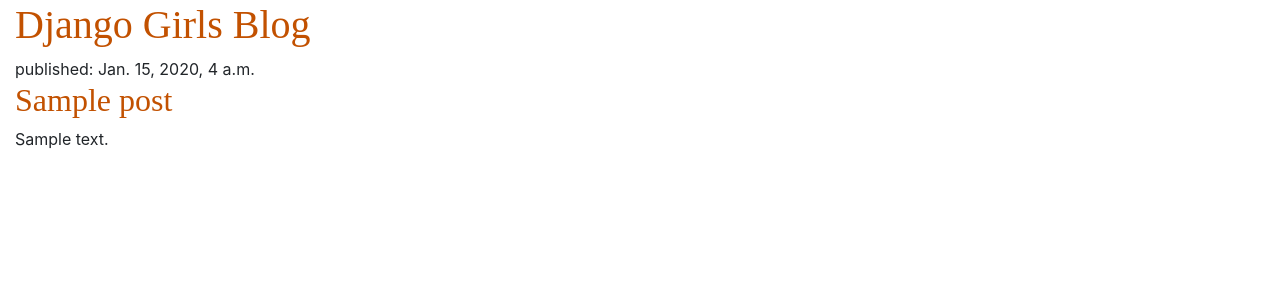
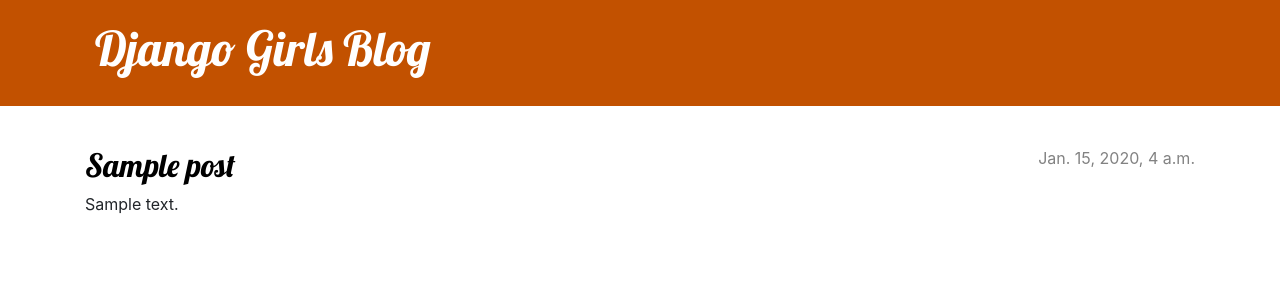
Before and after one commit to PeterReimerfd/my-first-blog, a Django app: page / in a window 1280 px wide. Shown: the top 300 px of the page. Run offline with Django 3.2, Linux system fonts and the light colour scheme; tables that the repository leaves empty hold one stand-in row (values such as "Sample post").

Commit message:
maybe this time it'll let text appear?

```diff
--- a/blog/static/css/blog.css
+++ b/blog/static/css/blog.css
@@ -1,8 +1,70 @@
-h1 a, h2 a {
-    color: #C25100;
-    font-family: 'Lobster';
+.page-header {
+    background-color: #C25100;
+    margin-top: 0;
+    margin-bottom: 40px;
+    padding: 20px 20px 20px 40px;
 }
 
-body {
-    padding-left: 15px;
+.page-header h1,
+.page-header h1 a,
+.page-header h1 a:visited,
+.page-header h1 a:active {
+    color: #ffffff;
+    font-size: 36pt;
+    text-decoration: none;
 }
+
+h1,
+h2,
+h3,
+h4 {
+    font-family: 'Lobster', cursive;
+}
+
+.date {
+    color: #828282;
+}
+
+.save {
+    float: right;
+}
+
+.post-form textarea,
+.post-form input {
+    width: 100%;
+}
+
+.top-menu,
+.top-menu:hover,
+.top-menu:visited {
+    color: #ffffff;
+    float: right;
+    font-size: 26pt;
+    margin-right: 20px;
+}
+
+.post {
+    margin-bottom: 70px;
+}
+
+.post h2 a,
+.post h2 a:visited {
+    color: #000000;
+}
+
+.post > .date,
+.post > .actions {
+    float: right;
+}
+
+.btn-default,
+.btn-default:visited {
+    color: #C25100;
+    background: none;
+    border-color: #C25100;
+}
+
+.btn-default:hover {
+    color: #FFFFFF;
+    background-color: #C25100;
+}
--- a/blog/templates/blog/post_list.html
+++ b/blog/templates/blog/post_list.html
@@ -2,21 +2,32 @@
 <!DOCTYPE html>
 <html>
     <head>
+        <link href="//fonts.googleapis.com/css?family=Lobster&subset=latin,latin-ext" rel="stylesheet" type="text/css">
         <link rel="stylesheet" href="https://cdn.jsdelivr.net/npm/bootstrap@4.5.3/dist/css/bootstrap.min.css" integrity="sha384-TX8t27EcRE3e/ihU7zmQxVncDAy5uIKz4rEkgIXeMed4M0jlfIDPvg6uqKI2xXr2" crossorigin="anonymous">
         <link rel="stylesheet" href="{% static 'css/blog.css' %}">
         <title>Django Girls blog</title>
     </head>
     <body>
-        <header>
+        <header class="page-header">
+            <div class="container">
                 <h1><a href="/">Django Girls Blog</a></h1>
+            </div>
         </header>
 
+        <main class="container">
+            <div class="row">
+                <div class="col">
                     {% for post in posts %}
-        <article>
-            <time>published: {{ post.published_date }}</time>
+                        <article class="post">
+                            <time class="date">
+                                {{ post.published_date }}
+                            </time>
                             <h2><a href="">{{ post.title }}</a></h2>
                             <p>{{ post.text|linebreaksbr }}</p>
                         </article>
                     {% endfor %}
+                </div>
+            </div>
+        </main>
     </body>
 </html>
--- a/blog/urls.py
+++ b/blog/urls.py
@@ -3,4 +3,5 @@
 
 urlpatterns = [
     path('',views.post_list,name='post_list'),
+    path('index/',views.index),
 ]
--- a/blog/views.py
+++ b/blog/views.py
@@ -1,9 +1,21 @@
-from django.shortcuts import render
+from django.http.response import HttpResponse
+from django.shortcuts import render, HttpResponse
 from .models import Post
 from django.utils import timezone
+import json
 
 # Create your views here.
 
+def index(request):
+    print("hello")
+    return(HttpResponse('something'))
+
 def post_list(request):
     posts = Post.objects.all().order_by('published_date')
+    print(posts.first().text)
     return render(request,'blog/post_list.html',{'posts': posts})
+
+#def post_list(request):
+ #   posts = Post.objects.all().order_by('published_date')
+ #   print(posts)
+ #   return render(request,'blog/post_list.html',{'posts': posts})
```
Lines whose indentation alone changed are shown as unchanged.
